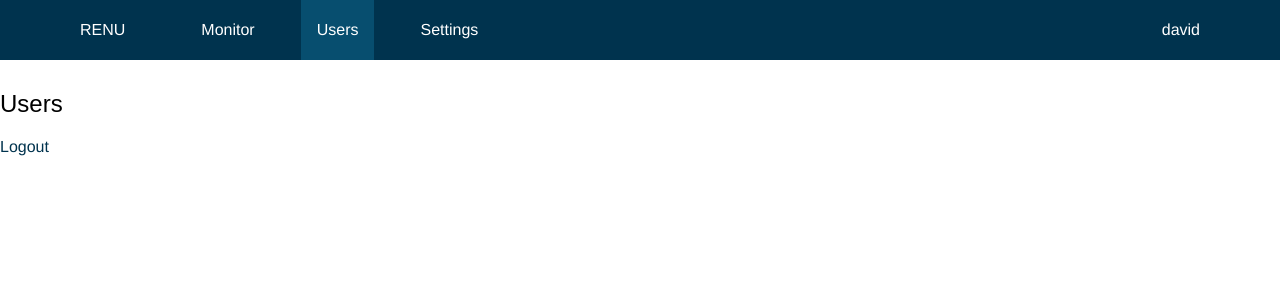
After one commit to judithkwesi/ip-monitoring-tool, a Django app: page /users/ in a window 1280 px wide. The commit adds this page. Shown: the top 300 px of the page. Run offline with Django 3.2, Linux system fonts and the light colour scheme; a user stored in the database is signed in; some web fonts are replaced.

Commit message:
style: hightlight selected menu

```diff
--- a/mainapp/static/css/base.css
+++ b/mainapp/static/css/base.css
@@ -89,6 +89,10 @@ ol {
   display: flex;
   align-items: center;
   justify-content: center;
+}
+
+.menu-item a:hover {
+  background-color: #074e6f8d;
 }
 
 .selected {
--- a/mainapp/templates/base.html
+++ b/mainapp/templates/base.html
@@ -12,14 +12,14 @@
             <div class="logo-menu">
                 <span class = "logo">RENU</span>
             <ul class="menu">
-                <li class="menu-item selected" {% if section == "dashboard" %} class="menu-item selected" {% endif %}>
+                <li  {% if section == "dashboard" %} class="menu-item selected" {% else %} class="menu-item" {% endif %}>
                     <a href="{%url 'dashboard' %}">Monitor</a>
                 </li>
-                <li class="menu-item" {% if section == "dashboard" %} class="selected" {% endif %}>
-                    <a href="{%url 'dashboard' %}">Users</a>
+                <li {% if section == "users" %} class="menu-item selected" {% else %} class="menu-item" {% endif %}>
+                    <a href="{%url 'users' %}">Users</a>
                 </li>
-                <li class="menu-item" {% if section == "dashboard" %} class="selected" {% endif %}>
-                    <a href="{%url 'dashboard' %}">Settings</a>
+                <li {% if section == "settings" %} class="menu-item selected" {% else %} class="menu-item" {% endif %}>
+                    <a href="{%url 'settings' %}">Settings</a>
                 </li>
             </ul>
             </div>
--- /dev/null
+++ b/mainapp/templates/registration/settings.html
@@ -0,0 +1,5 @@
+{% extends "base.html" %} {% block title %}Dashboard{% endblock %}
+{% block content %}
+<h2>Settings</h2>
+<a href="{% url 'logout' %}">Logout</a>
+{% endblock %}
--- /dev/null
+++ b/mainapp/templates/registration/users.html
@@ -0,0 +1,5 @@
+{% extends "base.html" %} {% block title %}Dashboard{% endblock %}
+{% block content %}
+<h2>Users</h2>
+<a href="{% url 'logout' %}">Logout</a>
+{% endblock %}
--- a/mainapp/urls.py
+++ b/mainapp/urls.py
@@ -5,9 +5,10 @@ from django.contrib.auth import views as auth_views
 
 urlpatterns = [
     path('', views.dashboard, name='dashboard'),
+    path('users/', views.users, name='users'),
+    path('settings/', views.settings, name='settings'),
     path('login/', auth_views.LoginView.as_view(), name='login'),
     # path('logout/', auth_views.LogoutView.as_view(next_page=None), name='logout'),
-    # path('logout/', views.CustomLogoutView.as_view(), name='logout'),
     path('logout/', views.logout_user, name='logout'),
 
     # password change
--- a/mainapp/views.py
+++ b/mainapp/views.py
@@ -13,19 +13,13 @@ from django.contrib.auth.views import LogoutView
 def dashboard(request):   #Main screen
     return render(request, 'registration/dashboard.html', {'section': 'dashboard'})
 
+@login_required(login_url='login')
+def users(request):
+    return render(request, 'registration/users.html', {'section': 'users'})
 
-# class CustomLogoutView(LogoutView):
-#     def dispatch(self, request, *args, **kwargs):
-#         response = super().dispatch(request, *args, **kwargs)
-#         # Set HTTP headers to prevent caching
-#         response['Cache-Control'] = 'no-cache, no-store, must-revalidate'
-#         response['Pragma'] = 'no-cache'
-#         response['Expires'] = '0'
-#         return response
-
-#     def get_next_page(self):
-#         # Redirect to the login page after logout
-#         return '/login/'  # Replace '/login/' with the URL for your login view
+@login_required(login_url='login')
+def settings(request):
+    return render(request, 'registration/settings.html', {'section': 'settings'})
 
 @login_required(login_url='login')
 def logout_user(request):
--- a/static/css/base.css
+++ b/static/css/base.css
@@ -89,6 +89,10 @@ ol {
   display: flex;
   align-items: center;
   justify-content: center;
+}
+
+.menu-item a:hover {
+  background-color: #074e6f8d;
 }
 
 .selected {
```
Also changed, not shown: db.sqlite3.
